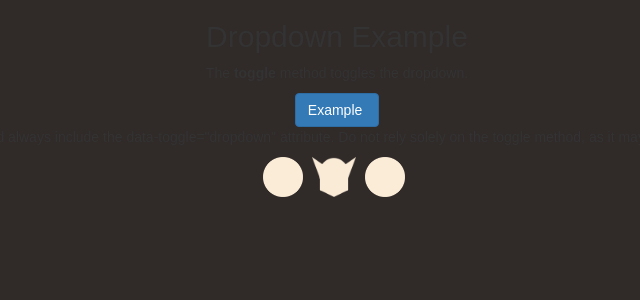
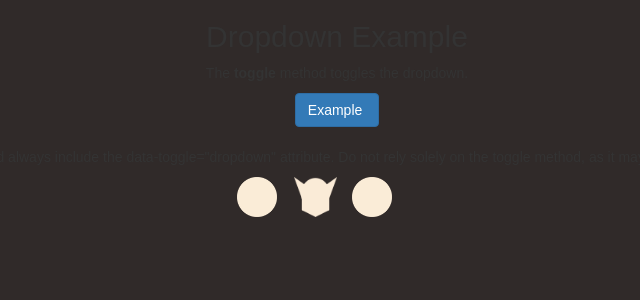
Before and after one commit to erikringwalters/eNameGen, a PHP site: page /Views/Temp/temp.html in a window 1280 px wide. Shown: the top 300 px of the page, without its empty margins (303-943 px from the left). Run offline with PHP 8.4, Linux system fonts and the light colour scheme.

Commit message:
temp.html is properly representing dropdown row

```diff
--- a/Views/Temp/temp.html
+++ b/Views/Temp/temp.html
@@ -36,9 +36,10 @@
 <div class="row">
   <div class="btn-group" role="group" width="500px">
 
-    <div class="dropdown">
+    <div class="dropdown col-sm-3">
     <a class="dropdown-toggle" id="gender" type="button" data-toggle="dropdown">
       <img src="../../icons/circle.png" height=40px>
+
     <span class="caret unselectable"></span></a>
       <ul class="dropdown-menu" role="menu" aria-labelledby="gender">
         <li role="presentation" class="dropdown-header">Size</li>
@@ -48,12 +49,13 @@
       </ul>
     </div>
 
-  <div class="dropdown">
+  <div class="dropdown col-sm-3">
   <a class="dropdown-toggle" id="race" type="button" data-toggle="dropdown">
     <img src="../../icons/elfSharpSquareJaw.png" height=40px>
   <span class="caret unselectable"></span></a>
 
     <ul class="dropdown-menu" role="menu" aria-labelledby="race">
+      <li role="presentation" class="dropdown-header">Race</li>
       <li role="presentation" href="" id="basic" class="mod main raceSub" title="Basic">Basic</li>
       <li role="presentation" href="" id="human" class="mod main raceSub" title="Human">Human</li>
       <li role="presentation" href="" id="elf" class="mod main raceSub" title="Elf">Elf</li>
@@ -61,11 +63,11 @@
     </ul>
     </div>
 
-
-    <div class="dropdown">
+    <div class="dropdown col-sm-3">
     <a class="dropdown-toggle" id="gender" type="button" data-toggle="dropdown">
       <img src="../../icons/circle.png" height=40px>
     <span class="caret unselectable"></span></a>
+
       <ul class="dropdown-menu" role="menu" aria-labelledby="gender">
         <li role="presentation" class="dropdown-header">Gender</li>
         <li role="presentation" href="" id="male" class="mod main genderSub" title="Male">Male</li>
@@ -73,8 +75,8 @@
         <li role="presentation" href="" id="other" class="mod main genderSub" title="Other">Other</li>
       </ul>
       </div>
+
   </div>
-
 </div>
 <!-- <script>
 $(document).ready(function(){
--- a/css/styles.css
+++ b/css/styles.css
@@ -67,11 +67,11 @@
 }
 
 /* The container <div> - needed to position the dropdown content */
-.dropdown {
+/* .dropdown {
     position: relative;
     display: inline-block;
     /* margin-top: 10px; */
-}
+} */
 
 /* Dropdown Content (Hidden by Default) */
 .dropdown-content {
```
